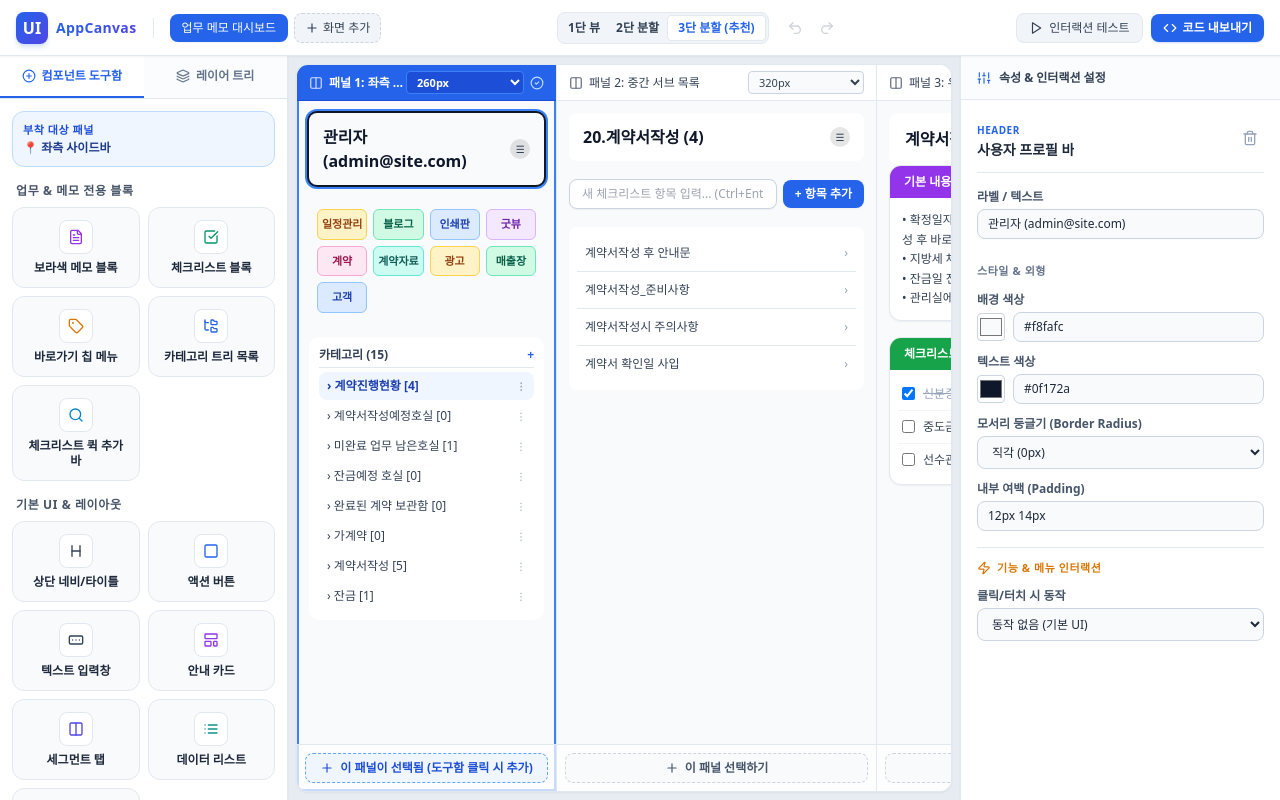
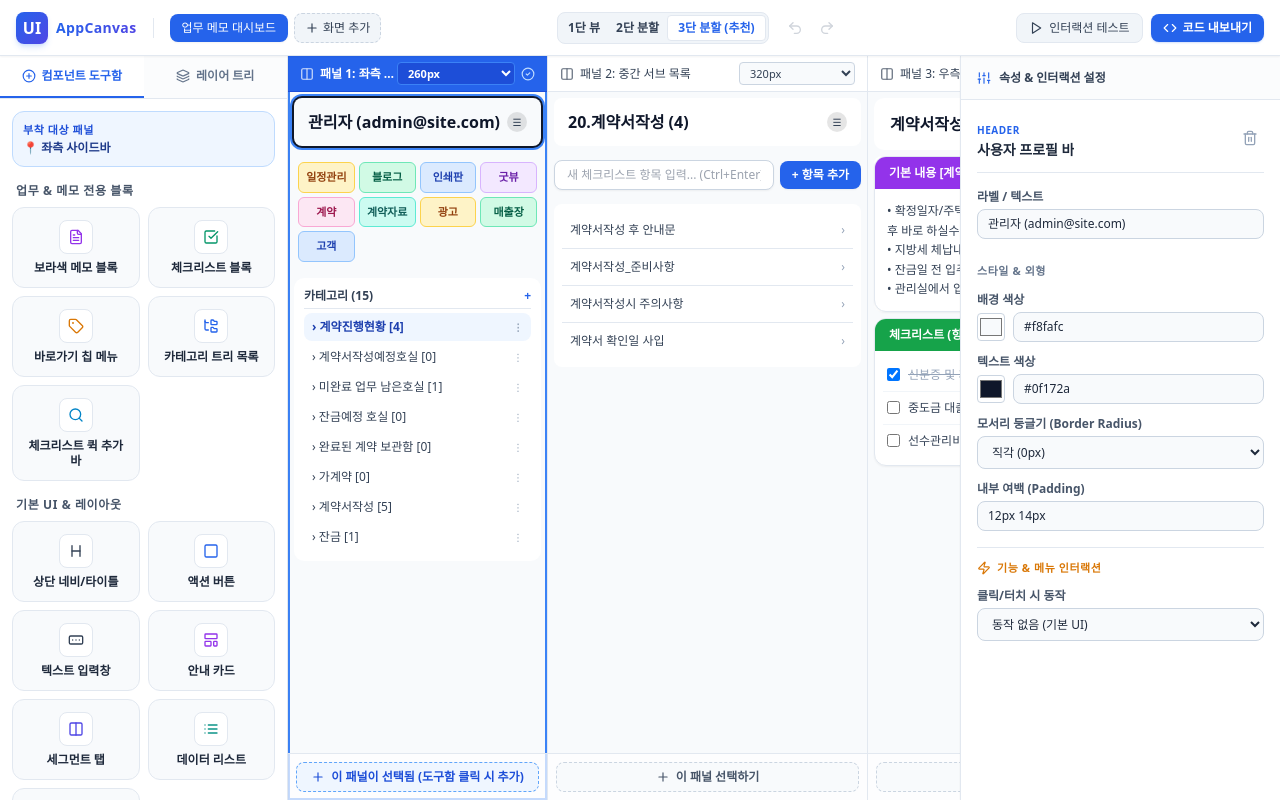
Before and after one commit to smartyoni/front_end_maker, a React (Vite) app: page / in a window 1280 px wide. Built offline with nearby package versions, Linux system fonts and the light colour scheme; a web font is replaced by a local one.

Commit message:
style: apply high-density zero-margin layout for compact full-width workspace

```diff
--- a/src/components/canvas/CanvasArea.tsx
+++ b/src/components/canvas/CanvasArea.tsx
@@ -9,9 +9,9 @@ export const CanvasArea: React.FC = () => {
   const panels = currentScreen?.panels || [];
 
   return (
-    <main className="flex-1 bg-slate-200/70 overflow-hidden flex flex-col relative">
-      {/* 웹앱 전체 화면 브라우저 작업 공간 */}
-      <div className="flex-1 flex overflow-x-auto overflow-y-hidden bg-white shadow-sm border border-slate-200 m-2 rounded-xl">
+    <main className="flex-1 bg-white overflow-hidden flex flex-col relative">
+      {/* 웹앱 전체 화면 브라우저 작업 공간 (여백 없이 꽉 찬 뷰) */}
+      <div className="flex-1 flex overflow-x-auto overflow-y-hidden bg-white">
         {panels.map((panel, idx) => (
           <PanelContainer key={panel.id} panel={panel} index={idx} />
         ))}
--- a/src/components/canvas/CanvasItemRenderer.tsx
+++ b/src/components/canvas/CanvasItemRenderer.tsx
@@ -167,7 +167,7 @@ function renderComponentContent(comp: ComponentItem) {
       const cols = comp.columns || 4;
       return (
         <div
-          className="grid gap-1.5 p-1 w-full"
+          className="grid gap-1 p-0 w-full"
           style={{ gridTemplateColumns: `repeat(${cols}, minmax(0, 1fr))` }}
         >
           {(comp.items || ['메뉴1', '메뉴2']).map((chip, idx) => {
--- a/src/components/canvas/PanelContainer.tsx
+++ b/src/components/canvas/PanelContainer.tsx
@@ -75,8 +75,8 @@ export const PanelContainer: React.FC<PanelContainerProps> = ({ panel, index })
         </div>
       )}
 
-      {/* 패널 내부 컴포넌트 렌더링 영역 */}
-      <div className="flex-1 overflow-y-auto p-3 space-y-2.5">
+      {/* 패널 내부 컴포넌트 렌더링 영역 (여백 없이 꽉 찬 밀착 레이아웃) */}
+      <div className="flex-1 overflow-y-auto p-1.5 space-y-1.5">
         {panel.components.length === 0 ? (
           <div className="h-32 flex flex-col items-center justify-center text-center p-4 border border-dashed border-slate-300 rounded-xl text-slate-400">
             <span className="text-xs">컴포넌트가 없습니다</span>
--- a/src/utils/defaultTemplates.ts
+++ b/src/utils/defaultTemplates.ts
@@ -133,8 +133,7 @@ export const INITIAL_SCREENS: Screen[] = [
               '• 확정일자/주택임대차신고하기: 가양1동 주민센터 (계약서 작성 후 바로 하실수 있습니다)\n• 지방세 체납내역, 국세일자무미현황/전입세대확인 가능\n• 잔금일 전 입주지원센터에 입주증 발급 신청하기\n• 관리실에서 입주자가이드 작성',
             styles: {
               backgroundColor: '#ffffff',
-              borderRadius: '12px',
-              margin: '0 0 16px 0',
+              borderRadius: '8px',
             },
           },
           {
```
